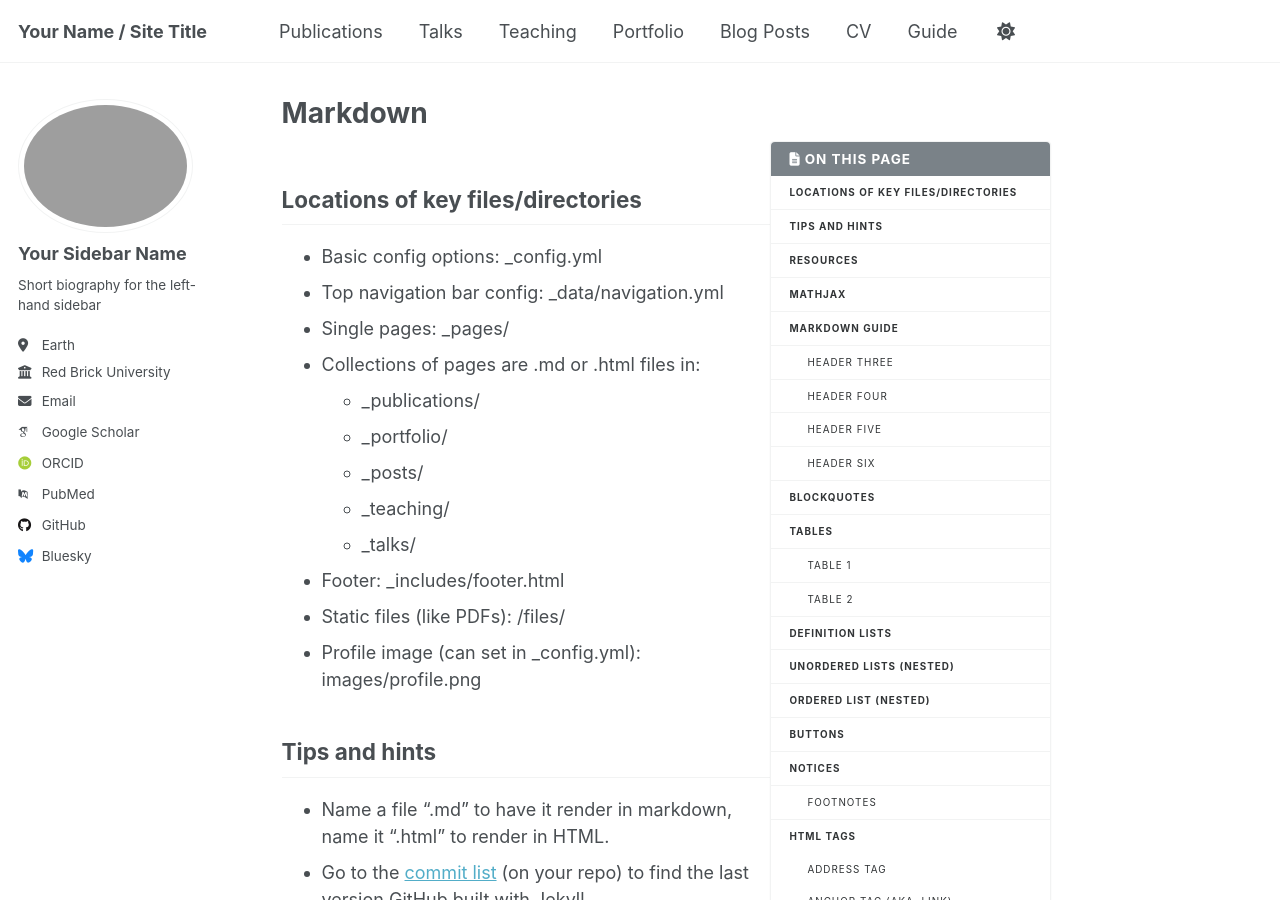
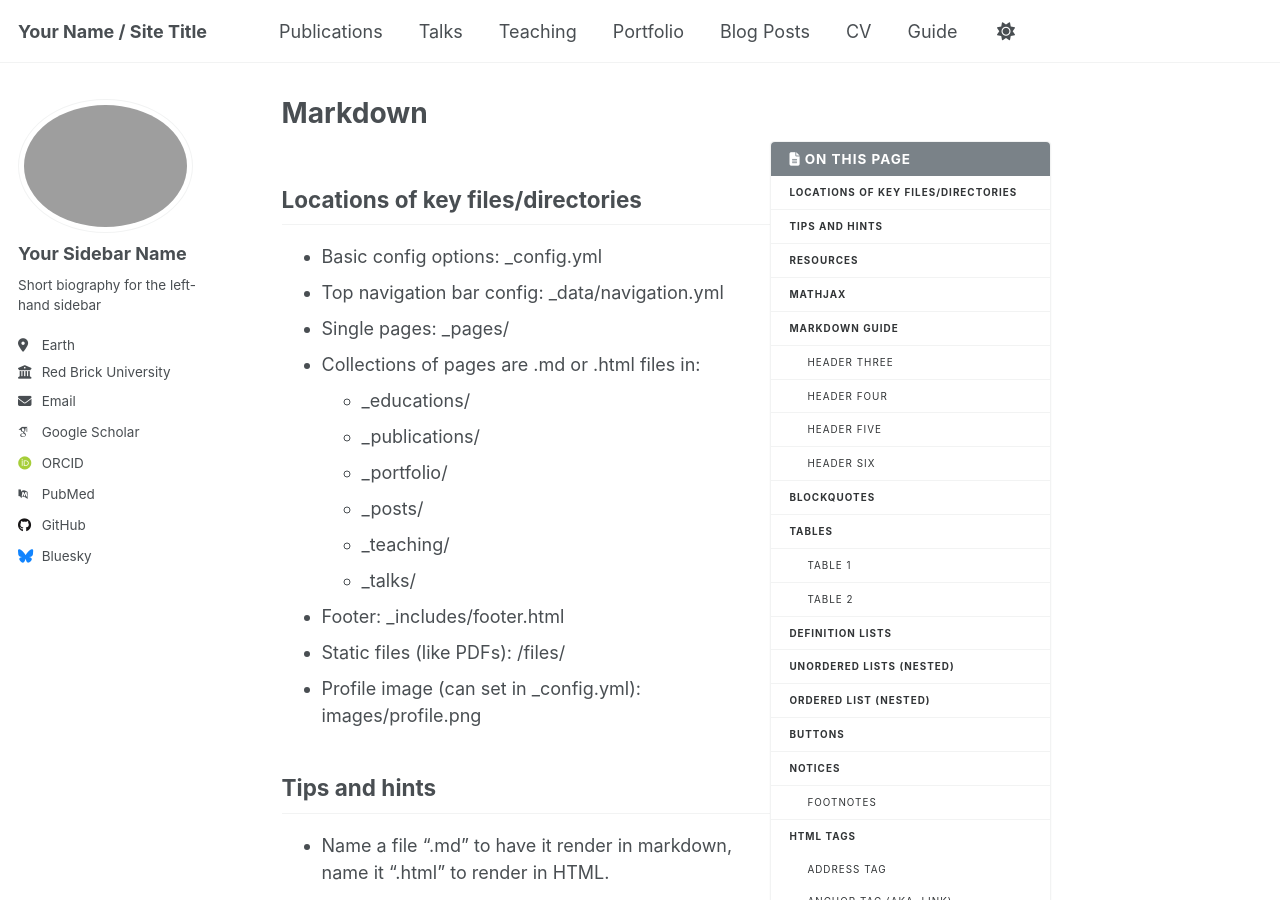
Before and after one commit to Somayyehmousavi/somayyehmousavi.github.io, a Jekyll site: the page built from _pages/markdown.md, in a window 1280 px wide and 900 px high. Built offline with Jekyll 4.4.1, drawn with Linux system fonts in a browser that asks for light colours; emoji names are drawn with the system emoji font; some web fonts are replaced.

Commit message:
Update markdown.md

```diff
--- a/_pages/markdown.md
+++ b/_pages/markdown.md
@@ -15,6 +15,7 @@ redirect_from:
 * Top navigation bar config: _data/navigation.yml
 * Single pages: _pages/
 * Collections of pages are .md or .html files in:
+  * _educations/
   * _publications/
   * _portfolio/
   * _posts/
```
